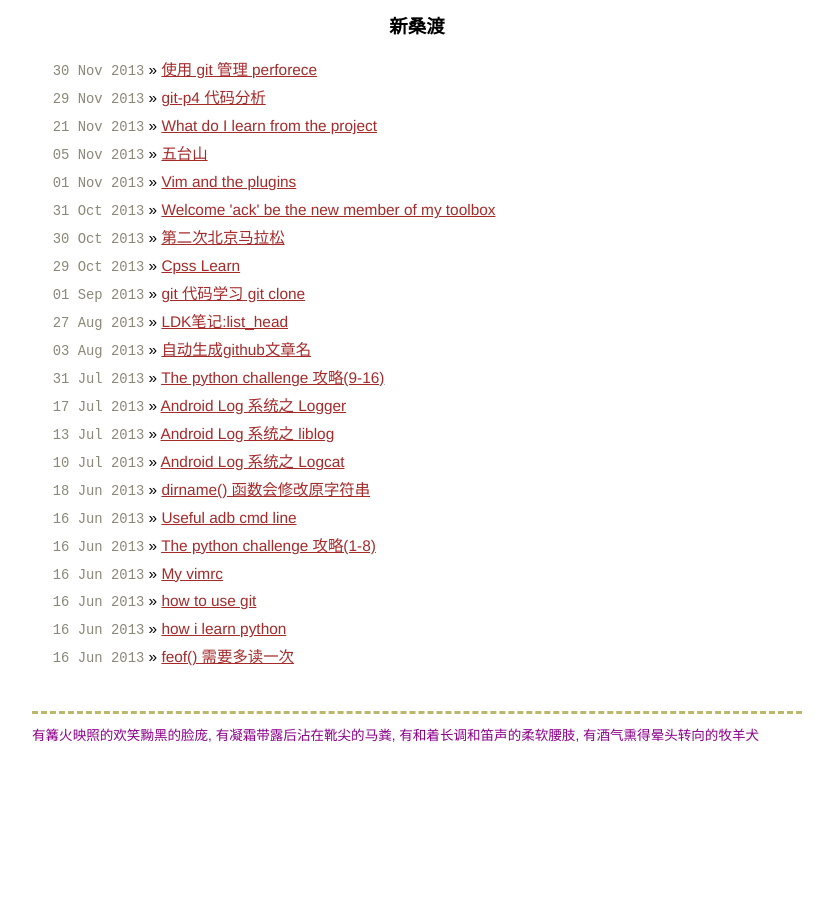
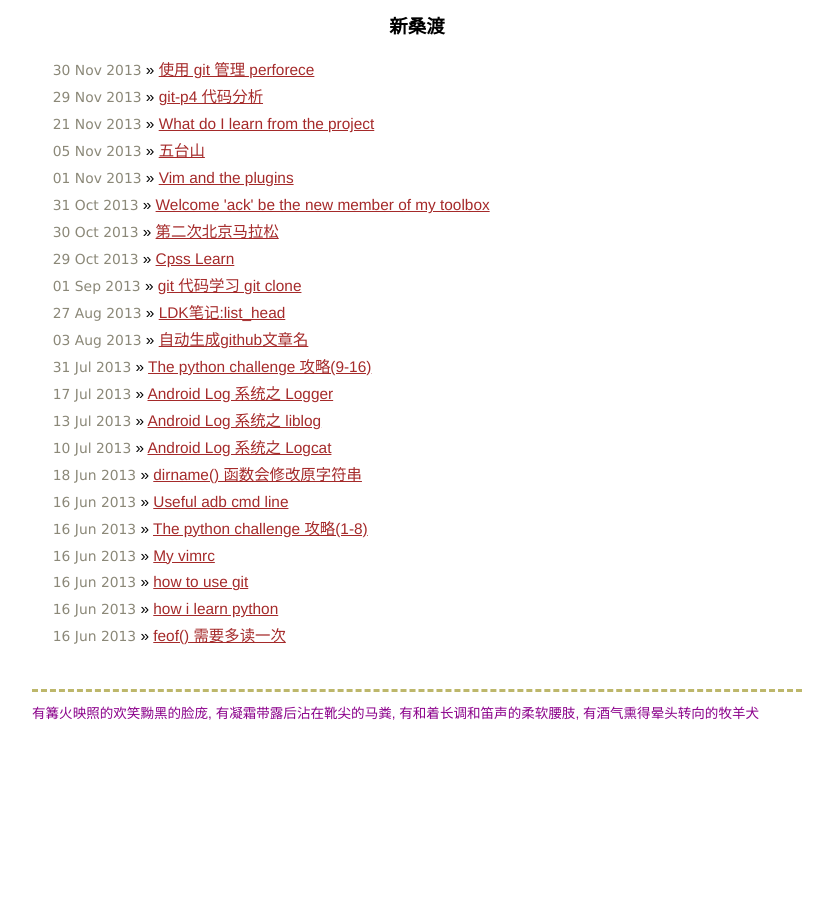
Before and after one commit to byrlx/byrlx.github.io, a Jekyll site: the page built from index.html, in a window 1280 px wide. Shown: the whole page, without its empty margins (223-1056 px from the left). Built offline with Jekyll 4.4.1, drawn with Linux system fonts in a browser that asks for light colours; Markdown is read by kramdown in place of the engine named in the settings.

Commit message:
Update screen.css

```diff
--- a/css/screen.css
+++ b/css/screen.css
@@ -88,7 +88,7 @@ body {
 
 	  ul.posts span {
 		  color: #8B8878;
-		  font-family: Microsoft YaHei,微软雅黑,黑体, monospace;
+		  font-family: Rockwell, Verdana, sans-serif;
 		  font-size: 90%;
 	  }
 
@@ -195,7 +195,7 @@ body {
 		  border-width:1px;
 		  display:block;
 		  font-size:90%;
-		  font-family: Microsoft YaHei,微软雅黑,黑体, monospace;
+		  font-family: Rockwell, Verdana, sans-serif;
 		  padding:20px 30px 20px 25px;
 		  background:#fffacd;
 		  color:blue;
```
